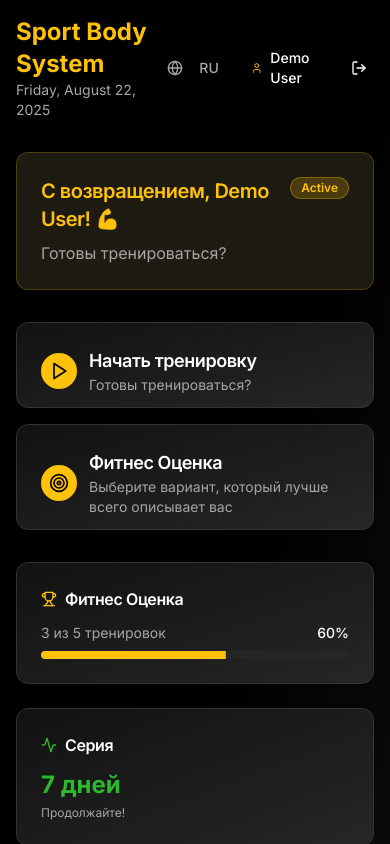
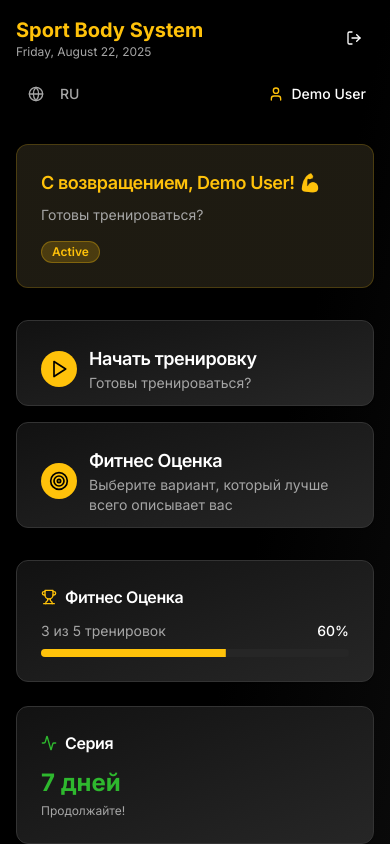
Before and after one commit to KFIsrael/sbs-coach-ai, a React (Vite) app: page / in a window 390 px wide. Both pictures are taken after a click on the button "Демо доступ". Shown: the top 844 px of the page. Built offline with nearby package versions, Linux system fonts and the light colour scheme.

Commit message:
Fix mobile layout issues
Adjust UI for better mobile viewing, resolving overlapping text and buttons.

```diff
--- a/src/components/dashboard/Dashboard.tsx
+++ b/src/components/dashboard/Dashboard.tsx
@@ -119,28 +119,35 @@ export function Dashboard({
   return (
     <div className="min-h-screen bg-gradient-to-br from-background via-background to-card p-4">
       {/* Header */}
-      <header className="flex items-center justify-between mb-8">
-        <div>
-          <h1 className="text-2xl font-bold text-gradient-gold">Sport Body System</h1>
-          <p className="text-sm text-muted-foreground">{currentDate}</p>
-        </div>
-        <div className="flex items-center gap-3">
-          <LanguageSelector />
-          <div
-            className="flex items-center gap-2 cursor-pointer hover:bg-primary/10 p-2 rounded-md transition-colors"
-            onClick={onOpenProfile}
-          >
-            <User className="h-4 w-4 text-primary" />
-            <span className="text-sm font-medium">{user.name}</span>
+      <header className="mb-8">
+        {/* Top row - Logo and Logout */}
+        <div className="flex items-center justify-between mb-4">
+          <div className="flex-1 min-w-0">
+            <h1 className="text-xl sm:text-2xl font-bold text-gradient-gold truncate">Sport Body System</h1>
+            <p className="text-xs sm:text-sm text-muted-foreground truncate">{currentDate}</p>
           </div>
           <Button
             variant="ghost"
             size="icon"
             onClick={onLogout}
-            className="hover:bg-destructive/10 hover:text-destructive"
+            className="hover:bg-destructive/10 hover:text-destructive flex-shrink-0 ml-2"
           >
             <LogOut className="h-4 w-4" />
           </Button>
+        </div>
+
+        {/* Bottom row - Language and Profile */}
+        <div className="flex items-center justify-between gap-2">
+          <div className="flex items-center gap-2">
+            <LanguageSelector />
+          </div>
+          <div
+            className="flex items-center gap-2 cursor-pointer hover:bg-primary/10 p-2 rounded-md transition-colors min-w-0 flex-1 justify-end"
+            onClick={onOpenProfile}
+          >
+            <User className="h-4 w-4 text-primary flex-shrink-0" />
+            <span className="text-sm font-medium truncate">{user.name}</span>
+          </div>
         </div>
       </header>
 
@@ -148,16 +155,16 @@ export function Dashboard({
       <div className="mb-8">
         <Card className="card-premium bg-gradient-to-r from-primary/5 to-accent/5 border-primary/20">
           <CardHeader>
-            <div className="flex items-start justify-between">
-              <div>
-                <CardTitle className="text-xl text-gradient-gold">
+            <div className="flex flex-col sm:flex-row sm:items-start sm:justify-between gap-4">
+              <div className="flex-1 min-w-0">
+                <CardTitle className="text-lg sm:text-xl text-gradient-gold">
                   {t('dashboard.welcome')}, {user.name}! 💪
                 </CardTitle>
-                <CardDescription className="text-base mt-2">
+                <CardDescription className="text-sm sm:text-base mt-2">
                   {t('dashboard.ready_to_train')}
                 </CardDescription>
               </div>
-              <Badge variant="secondary" className="bg-primary/20 text-primary border-primary/30">
+              <Badge variant="secondary" className="bg-primary/20 text-primary border-primary/30 self-start">
                 Active
               </Badge>
             </div>
@@ -166,45 +173,45 @@ export function Dashboard({
       </div>
 
       {/* Quick Actions */}
-      <div className="grid grid-cols-1 md:grid-cols-2 gap-4 mb-8">
-        <Card className="card-premium hover:shadow-gold cursor-pointer transition-all duration-300 hover:scale-105" onClick={onStartWorkout}>
+      <div className="grid grid-cols-1 gap-4 mb-8">
+        <Card className="card-premium hover:shadow-gold cursor-pointer transition-all duration-300 hover:scale-[1.02]" onClick={onStartWorkout}>
           <CardHeader className="pb-3">
             <div className="flex items-center gap-3">
-              <div className="bg-primary rounded-full p-2">
+              <div className="bg-primary rounded-full p-2 flex-shrink-0">
                 <Play className="h-5 w-5 text-primary-foreground" />
               </div>
-              <div>
+              <div className="flex-1 min-w-0">
                 <CardTitle className="text-lg">{t('dashboard.start_workout')}</CardTitle>
-                <CardDescription>{t('dashboard.ready_to_train')}</CardDescription>
+                <CardDescription className="text-sm">{t('dashboard.ready_to_train')}</CardDescription>
               </div>
             </div>
           </CardHeader>
         </Card>
 
         {!hasQuestionnaire ? (
-          <Card className="card-premium hover:shadow-gold cursor-pointer transition-all duration-300 hover:scale-105" onClick={onStartQuestionnaire}>
+          <Card className="card-premium hover:shadow-gold cursor-pointer transition-all duration-300 hover:scale-[1.02]" onClick={onStartQuestionnaire}>
             <CardHeader className="pb-3">
               <div className="flex items-center gap-3">
-                <div className="bg-accent rounded-full p-2">
+                <div className="bg-accent rounded-full p-2 flex-shrink-0">
                   <Target className="h-5 w-5 text-primary-foreground" />
                 </div>
-                <div>
+                <div className="flex-1 min-w-0">
                   <CardTitle className="text-lg">{t('questionnaire.title')}</CardTitle>
-                  <CardDescription>{t('questionnaire.choose_option')}</CardDescription>
+                  <CardDescription className="text-sm">{t('questionnaire.choose_option')}</CardDescription>
                 </div>
               </div>
             </CardHeader>
           </Card>
         ) : (
-          <Card className="card-premium hover:shadow-gold cursor-pointer transition-all duration-300 hover:scale-105" onClick={onTestWorkout}>
+          <Card className="card-premium hover:shadow-gold cursor-pointer transition-all duration-300 hover:scale-[1.02]" onClick={onTestWorkout}>
             <CardHeader className="pb-3">
               <div className="flex items-center gap-3">
-                <div className="bg-accent rounded-full p-2">
+                <div className="bg-accent rounded-full p-2 flex-shrink-0">
                   <Target className="h-5 w-5 text-primary-foreground" />
                 </div>
-                <div>
+                <div className="flex-1 min-w-0">
                   <CardTitle className="text-lg">Тестовая тренировка</CardTitle>
-                  <CardDescription>Обновить рабочие веса и программу</CardDescription>
+                  <CardDescription className="text-sm">Обновить рабочие веса и программу</CardDescription>
                 </div>
               </div>
             </CardHeader>
@@ -273,30 +280,30 @@ export function Dashboard({
           </CardDescription>
         </CardHeader>
         <CardContent>
-          <div className="grid grid-cols-1 md:grid-cols-3 gap-4">
+          <div className="grid grid-cols-1 gap-4">
             <div className="flex items-center gap-3 p-3 bg-muted/30 rounded-lg">
-              <div className="bg-primary/20 rounded p-1">
+              <div className="bg-primary/20 rounded p-1 flex-shrink-0">
                 <Calendar className="h-4 w-4 text-primary" />
               </div>
-              <div>
+              <div className="flex-1 min-w-0">
                 <p className="text-sm font-medium">{t('placeholder.nutritionist')}</p>
                 <p className="text-xs text-muted-foreground">{t('placeholder.meal_planning')}</p>
               </div>
             </div>
             <div className="flex items-center gap-3 p-3 bg-muted/30 rounded-lg">
-              <div className="bg-primary/20 rounded p-1">
+              <div className="bg-primary/20 rounded p-1 flex-shrink-0">
                 <Activity className="h-4 w-4 text-primary" />
               </div>
-              <div>
+              <div className="flex-1 min-w-0">
                 <p className="text-sm font-medium">{t('placeholder.endocrinologist')}</p>
                 <p className="text-xs text-muted-foreground">{t('placeholder.hormone_optimization')}</p>
               </div>
             </div>
             <div className="flex items-center gap-3 p-3 bg-muted/30 rounded-lg">
-              <div className="bg-primary/20 rounded p-1">
+              <div className="bg-primary/20 rounded p-1 flex-shrink-0">
                 <User className="h-4 w-4 text-primary" />
               </div>
-              <div>
+              <div className="flex-1 min-w-0">
                 <p className="text-sm font-medium">{t('placeholder.sports_doctor')}</p>
                 <p className="text-xs text-muted-foreground">{t('placeholder.injury_prevention')}</p>
               </div>
@@ -306,25 +313,25 @@ export function Dashboard({
       </Card>
 
       {/* Main Actions */}
-      <div className="grid grid-cols-1 md:grid-cols-2 gap-4">
+      <div className="grid grid-cols-1 gap-4">
           <Button
             variant="premium"
             size="xl"
             onClick={onViewPrograms}
-            className="w-full justify-start"
+            className="w-full justify-center sm:justify-start"
           >
-            <Trophy className="mr-2 h-5 w-5" />
-            {t('dashboard.view_programs')}
+            <Trophy className="mr-2 h-5 w-5 flex-shrink-0" />
+            <span>{t('dashboard.view_programs')}</span>
           </Button>
 
           <Button
             variant="outline_gold"
             size="xl"
             onClick={onOpenChat}
-            className="w-full justify-start"
+            className="w-full justify-center sm:justify-start"
           >
-            <MessageCircle className="mr-2 h-5 w-5" />
-            {t('dashboard.ai_coach')}
+            <MessageCircle className="mr-2 h-5 w-5 flex-shrink-0" />
+            <span>{t('dashboard.ai_coach')}</span>
           </Button>
       </div>
     </div>
```
Also changed, not shown: src/components/workout/WorkoutProgram.tsx (+24 -17 lines).
